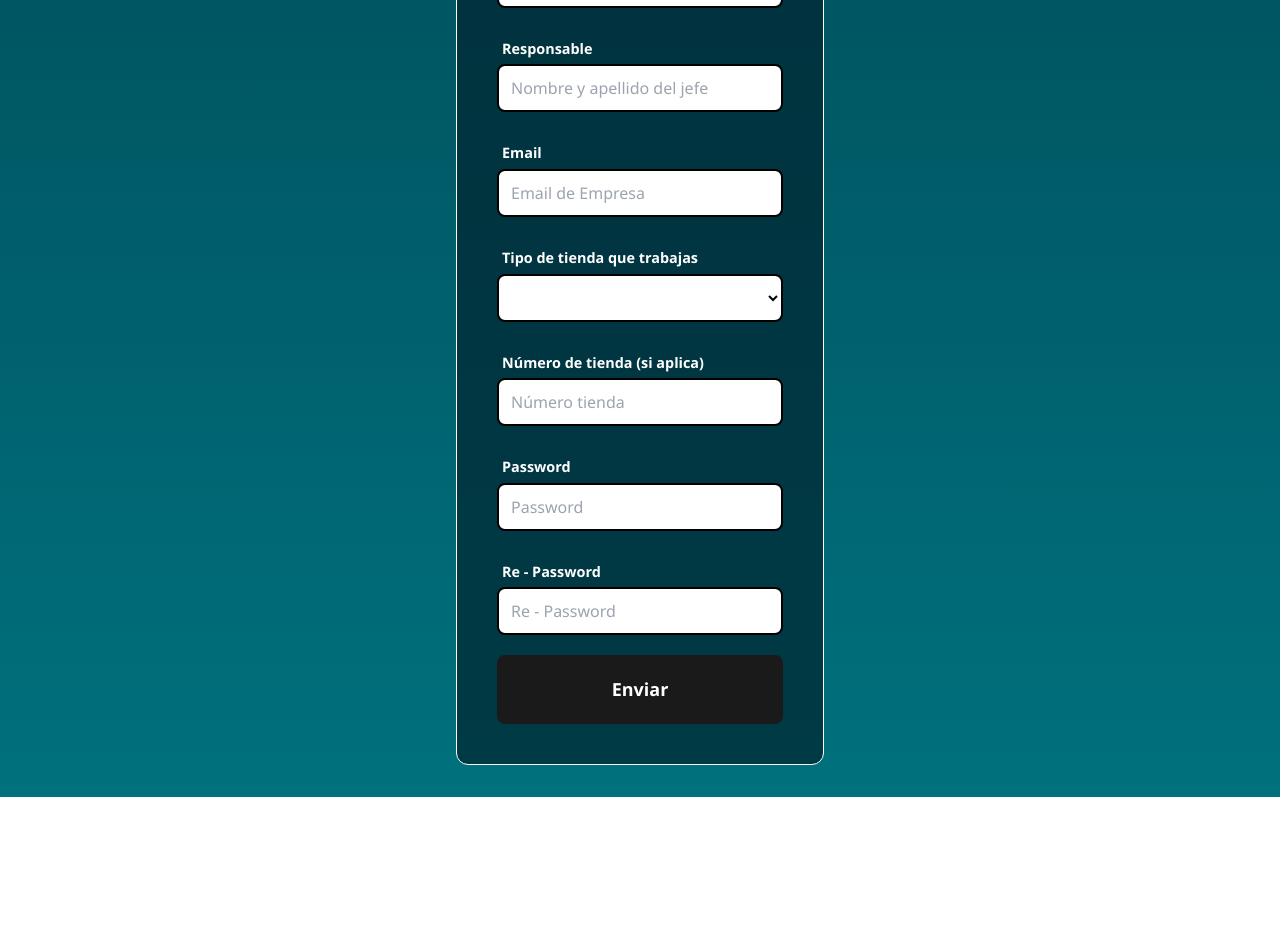
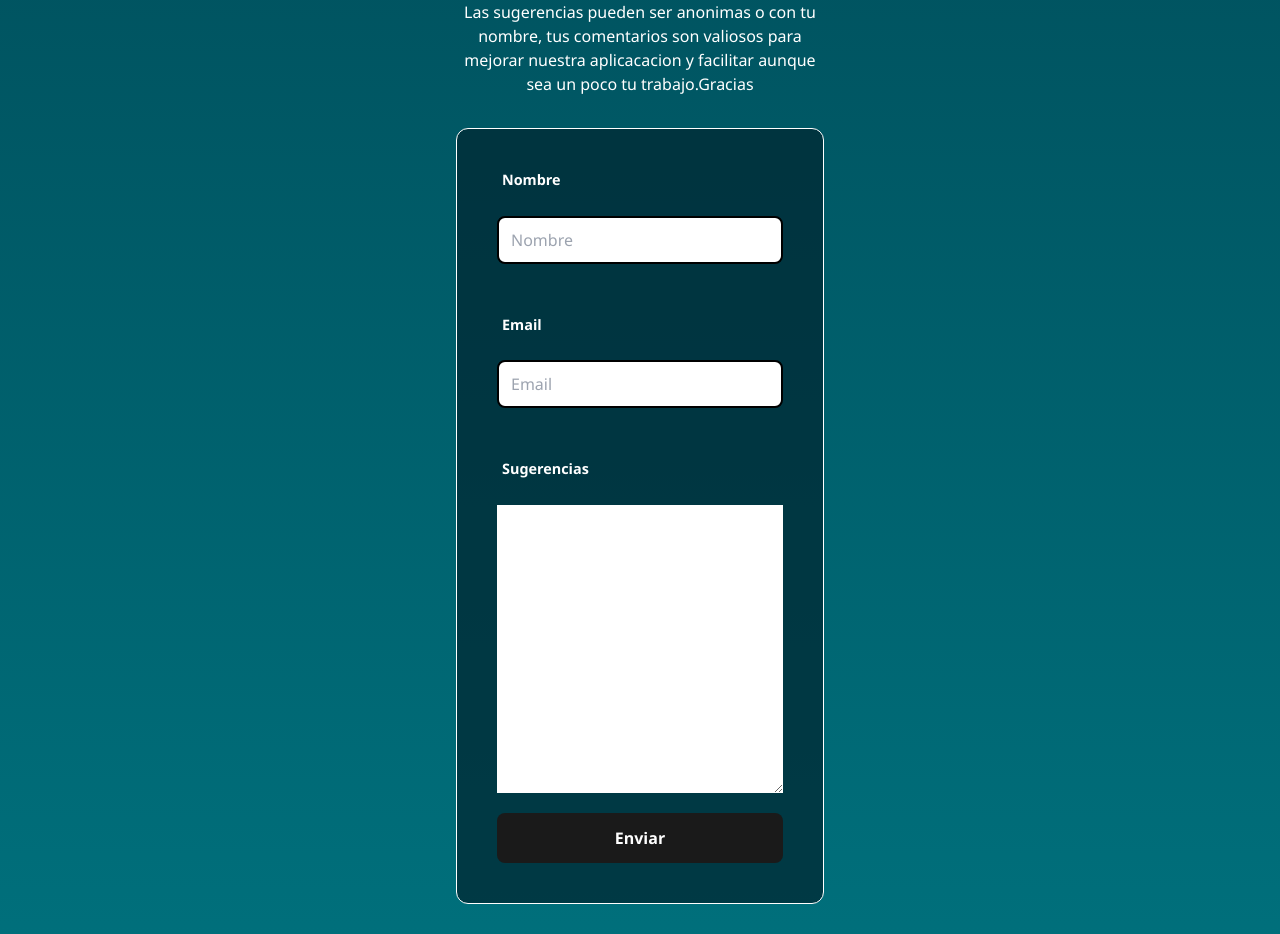
Before and after one commit to alberto0267/Control-Diario-Vue, a Vue app: page /create in a window 1280 px wide. Shown: the part 260-1194 px from the top of the page. Before the commit the page ends 1057 px from the top, so only its background shows below. Built offline with nearby package versions, Linux system fonts and the light colour scheme; what v-calendar would draw is missing.

Commit message:
suggetsFix

```diff
--- a/src/App.vue
+++ b/src/App.vue
@@ -6,7 +6,7 @@
 // import DashboardAdmind from "./components/DashboardAdmin.vue";
 // import DashboardManager from "./components/DashboardManager.vue";
 // import DashboardEmployee from "./components/DashboardEmployee.vue";
-// import Suggets from "./components/Suggets.vue";
+import Suggets from "./components/Suggets.vue";
 // import Fichaje from "./components/Fichaje.vue";
 // import CalendarE from "./components/CalendarioEmployee.vue";
 // import CalendarA from "./components/CalendarioAdmin.vue";
@@ -15,13 +15,13 @@
 </script>
 
 <template>
-  <router-view />
+  <!-- <router-view /> -->
   <!-- <Login /> -->
   <!-- <Create /> -->
   <!-- <DashboardAdmind /> -->
   <!-- <DashboardManager /> -->
   <!-- <DashboardEmployee /> -->
-  <!-- <Suggets /> -->
+  <Suggets />
   <!-- <Fichaje /> -->
   <!-- <CalendarE /> -->
   <!-- <CalendarA /> -->
--- a/src/components/Suggets.vue
+++ b/src/components/Suggets.vue
@@ -1,8 +1,11 @@
 <script setup>
 import "../styles/suggets.css";
+import Header from "../components/Header.vue";
+import Footer from "../components/Footer.vue";
 </script>
 
 <template>
+  <Header />
   <div class="form-container">
     <img src="../assets/Logo.png" alt="Logo" class="form-logo" />
     <h2>Sugerencias</h2>
@@ -24,4 +27,5 @@ import "../styles/suggets.css";
       <button type="submit">Enviar</button>
     </form>
   </div>
+  <Footer />
 </template>
--- a/src/styles/create.css
+++ b/src/styles/create.css
@@ -63,8 +63,8 @@ select {
   padding: 10px 12px;
   border: none;
   border-radius: 8px;
-  font-size: 1rem;
-  width: 23.2rem;
+
+  width: 18rem;
   border: 2px solid black;
   background-color: rgb(255, 255, 255);
   margin-top: 5px;
--- a/src/styles/suggets.css
+++ b/src/styles/suggets.css
@@ -24,6 +24,10 @@
   background-color: #01283239;
 }
 
+p {
+  padding-bottom: 2rem;
+}
+
 .form-box label {
   color: white;
   font-size: 0.9rem;
@@ -48,7 +52,21 @@ textarea {
   color: black;
   height: 18rem;
 }
+
 p,
 h2 {
-  -webkit-text-stroke: 0.2px black;
+  color: white;
+  text-align: center;
 }
+
+button[type="submit"] {
+  width: 100%;
+  padding: 0.8rem;
+  background-color: #1a1a1a;
+  color: white;
+  font-weight: bold;
+  border: none;
+  border-radius: 8px;
+  cursor: pointer;
+  transition: background-color 0.3s;
+}
```
